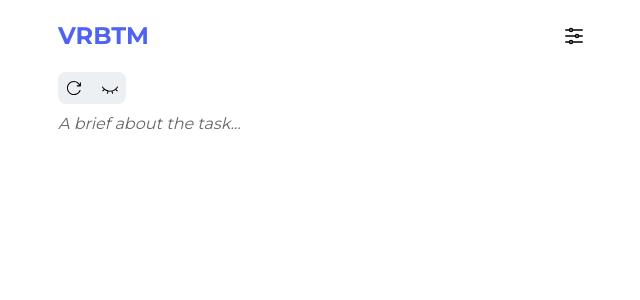
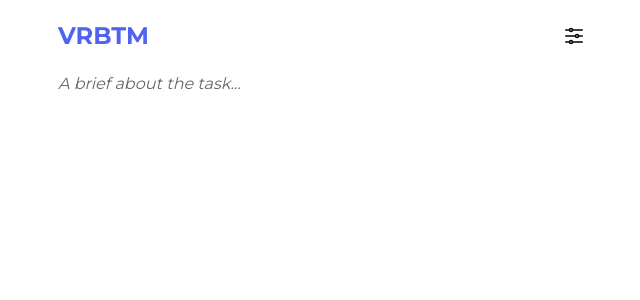
Before and after one commit to YousefJalali/vrbtm, a Next.js app: page / in a window 1280 px wide. Shown: the top 300 px of the page, without its empty margins (318-958 px from the left). Built offline with nearby package versions, Linux system fonts and the light colour scheme.

Commit message:
remove debounce and initial omit

```diff
--- a/pages/index.tsx
+++ b/pages/index.tsx
@@ -1,8 +1,7 @@
-import { useEffect, useRef, useState } from "react"
-import debounce from "lodash.debounce"
+import { useRef, useState } from "react"
 import keyword_extractor from "keyword-extractor"
 import { TextEditor } from "@/libs/ui/rich-text-editor"
-import { Delta, DeltaStatic, Sources } from "quill"
+import { DeltaStatic, Sources } from "quill"
 import { UnprivilegedEditor } from "react-quill"
 import Header from "@/components/layout/Header"
 import Nav from "@/components/layout/Nav"
@@ -23,7 +22,7 @@ export default function Home() {
 
   const ref = useRef(null)
 
-  const omit = (word: string, index: number) => {
+  const omitWord = (word: string, index: number) => {
     if (Math.random() <= difficulty) {
       // @ts-ignore
       ref.current.getEditor().formatText(index, word.length, "mark", true)
@@ -42,12 +41,6 @@ export default function Home() {
 
     setText(editor.getText())
     setHtmlText(value)
-
-    // @ts-ignore
-    const ops = delta.ops.map((op) => Object.keys(op)).flat()
-    if (ops.includes("delete") || ops.includes("insert")) {
-      debouncedOmit(editor.getText())
-    }
   }
 
   const removeUselessWords = (txt: string) => {
@@ -61,39 +54,26 @@ export default function Home() {
     return txtWithoutUselessWords
   }
 
-  const debouncedOmit = useRef(
-    debounce(async (text) => {
-      if (text.length > 0) {
-        removeUselessWords(text).forEach((word, i) =>
-          omit(word, text.indexOf(word))
-        )
+  const toggleOmit = (isVisible: boolean) => {
+    setVisibility(isVisible)
 
-        // setResult(text.split(" "))
-      } else {
-        console.log("else")
-        // setResult([])
-        // setHiddenWord([])
-      }
-    }, 500)
-  ).current
-
-  useEffect(() => {
-    return () => {
-      debouncedOmit.cancel()
-    }
-  }, [debouncedOmit])
-
-  useEffect(() => {
     omittedWords.forEach(({ word, index }) => {
       // @ts-ignore
       ref.current.getEditor().formatText(index, word.length, "mark", isVisible)
     })
-  }, [isVisible])
+  }
 
-  const reOmit = () => {
+  const omit = () => {
+    setOmittedWords([])
+
     // @ts-ignore
     ref.current.getEditor().removeFormat(0, text.length)
-    debouncedOmit(text)
+
+    if (text.length > 0) {
+      removeUselessWords(text).forEach((word, i) =>
+        omitWord(word, text.indexOf(word))
+      )
+    }
   }
 
   return (
@@ -102,15 +82,23 @@ export default function Home() {
 
       {/* {showOptions && <Nav />} */}
 
-      <div className="my-2 flex w-fit space-x-5 rounded-lg bg-layout-level0accent p-2">
-        <a onClick={reOmit}>
-          <RxReload />
-        </a>
+      {text.trim().length > 0 && (
+        <div className="mb-4 flex w-fit space-x-5 rounded-lg bg-layout-level0accent p-2">
+          {/* <button
+            onClick={omit}
+            disabled
+            className="disabled:text-content-subtle"
+          >
+            <RxReload />
+          </button> */}
 
-        <a onClick={() => setVisibility((prevState) => !prevState)}>
-          {isVisible ? <RxEyeClosed /> : <RxEyeOpen />}
-        </a>
-      </div>
+          <button onClick={omit}>Omit</button>
+
+          <button onClick={() => toggleOmit(!isVisible)}>
+            {isVisible ? <RxEyeClosed /> : <RxEyeOpen />}
+          </button>
+        </div>
+      )}
 
       <div className="space-x-2">
         <TextEditor
```
